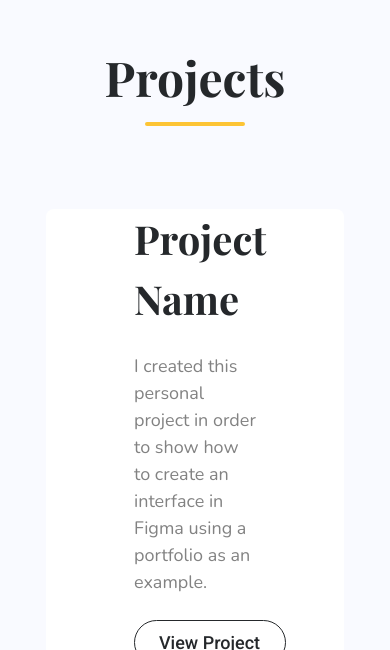
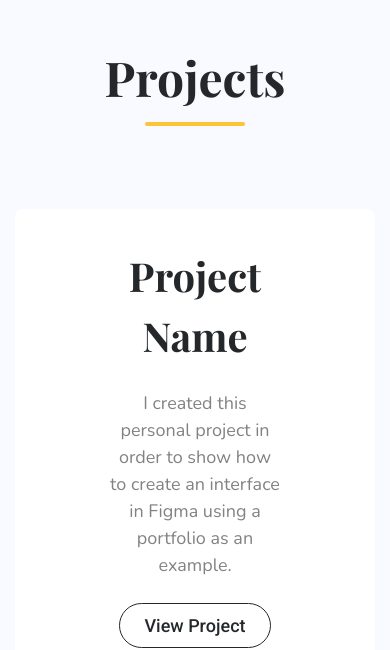
Before and after one commit to mykolka1/yelow-portfolio, a plain HTML site: page index.html in a window 390 px wide. Shown: the part 1350-2000 px from the top of the page. Drawn offline with nearby package versions, Linux system fonts and the light colour scheme; a web font is replaced by a local one.

Commit message:
Add files via upload

```diff
--- a/css/style.css
+++ b/css/style.css
@@ -198,7 +198,6 @@ body{
 }
 .main__body {
     width: 41.538462%; /* 486/1170 */
-
 }
 .main__label {
     margin-top: 67px;
@@ -293,11 +292,10 @@ body{
         justify-content: center;
         align-items: center;
     }
-    .main__label p {
-        color: #F9FAFF;
+    .main__label p  {
+        text-align: center;
     }
     .main__title {
-        width: 100%;
         text-align: center;
     }
     .main__title {
@@ -317,6 +315,9 @@ body{
         flex-wrap: wrap;
         justify-content: center;
         align-items: center;
+    }
+    .main__img {
+        width: 100%;
     }
 }
 
@@ -423,13 +424,25 @@ body{
 }
 
 @media (max-width:767px) {
+    .projects__cards {
+        width: 100%;
+    }
     .card {
         display: flex;
         flex-direction: column;
-        height: 52.43129%; /* 992/1892 */
+        width: 100%;
+        height: 992px;
     }
     .card__body {
         height: 50%;
+    }
+    .body__info {
+        width: 95%;
+        text-align: center;
+        display: flex;
+        flex-direction: column;
+        justify-content: center;
+        align-items: center;
     }
     .card__img {
         width: 100%;
```
